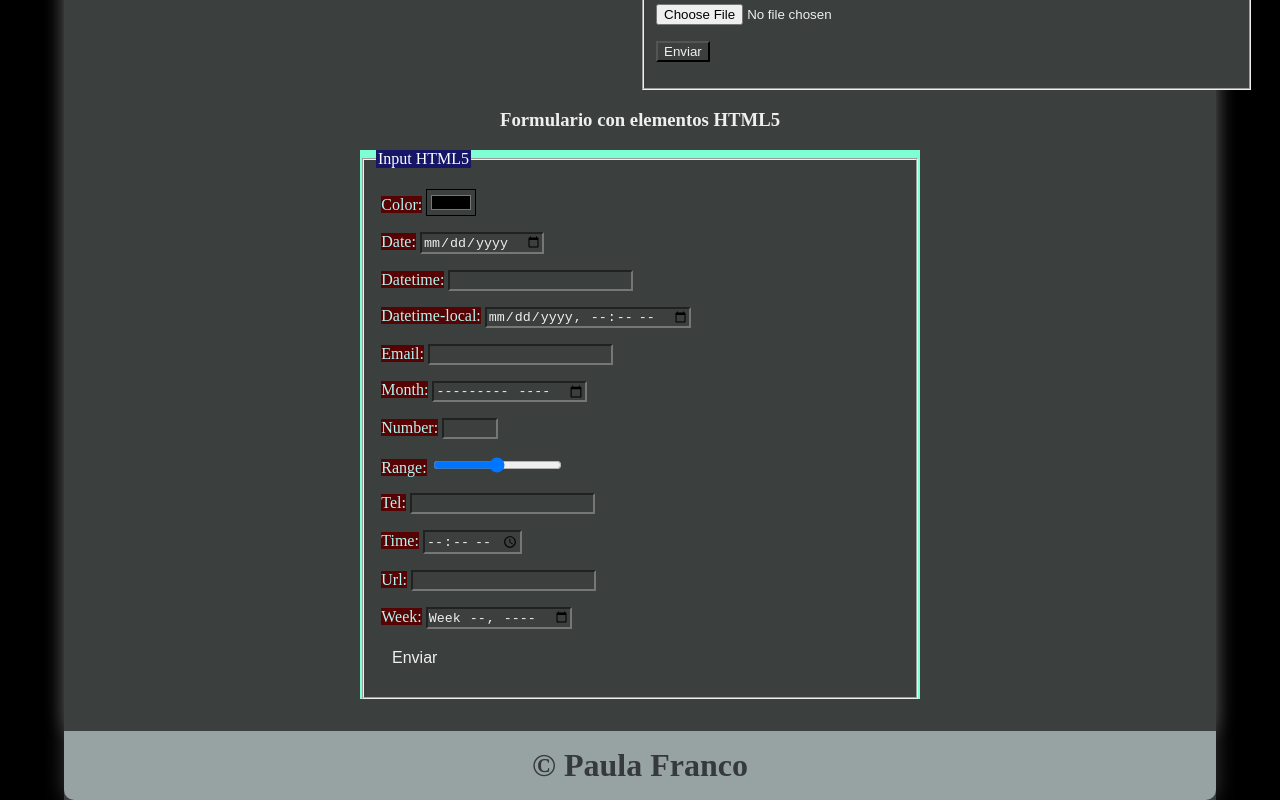
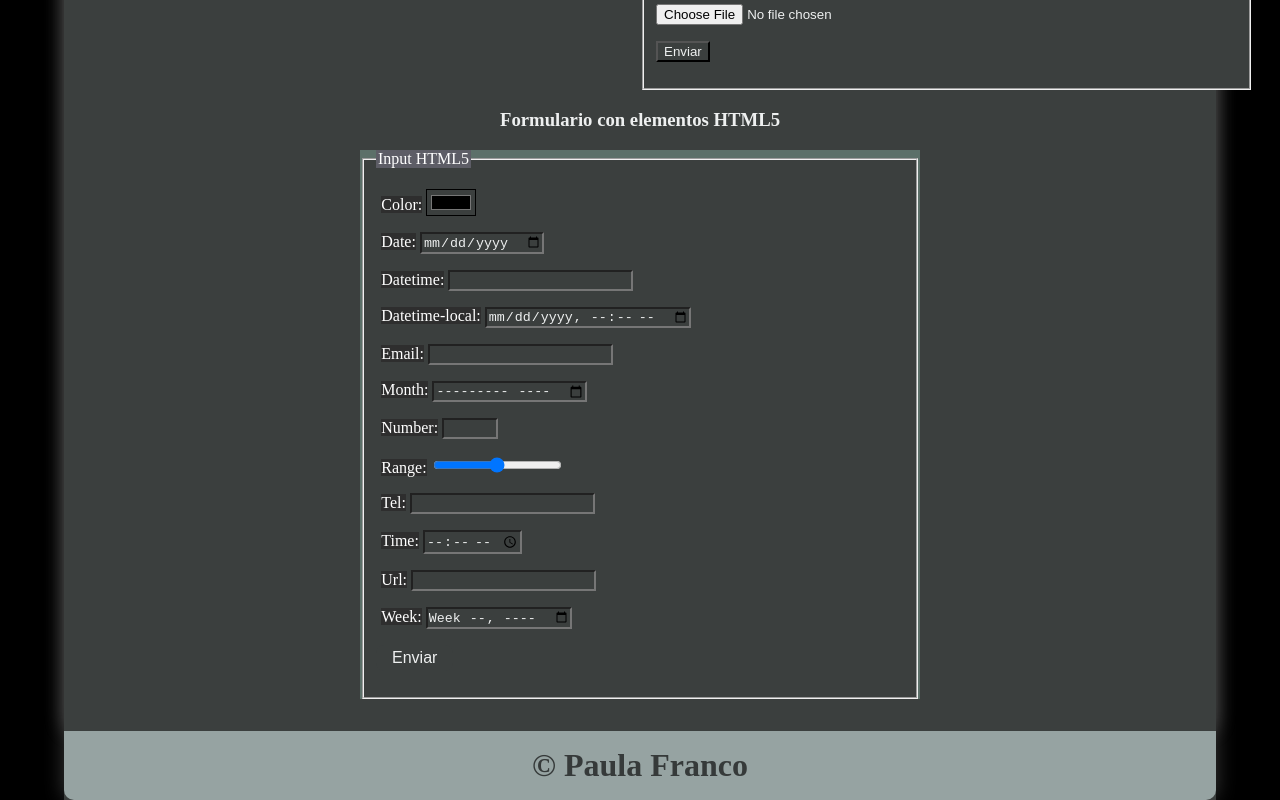
Before and after one commit to Paaulaa29/web24, a plain HTML site: page formularios.html in a window 1280 px wide. Shown: the part 960-1760 px from the top of the page. Drawn offline with Linux system fonts and the light colour scheme.

Commit message:
formularios

```diff
--- a/css/style.css
+++ b/css/style.css
@@ -342,15 +342,15 @@ h1 {
 .html5 {
     width: 50%;
     margin: 0 auto;
-    background-color: aquamarine;
+    background-color: rgb(92, 112, 105);
 }
 .html5 legend {
-    background-color: rgb(22, 22, 102);
+    background-color: rgb(93, 93, 102);
     color: white;
 }
 .html5 label {
-    background-color:rgb(88, 3, 3);
-    color: rgb(178, 247, 243);
+    background-color:rgb(46, 46, 46);
+    color: rgb(255, 255, 255);
     margin-left: 1%;
 }
 .btn {
```
